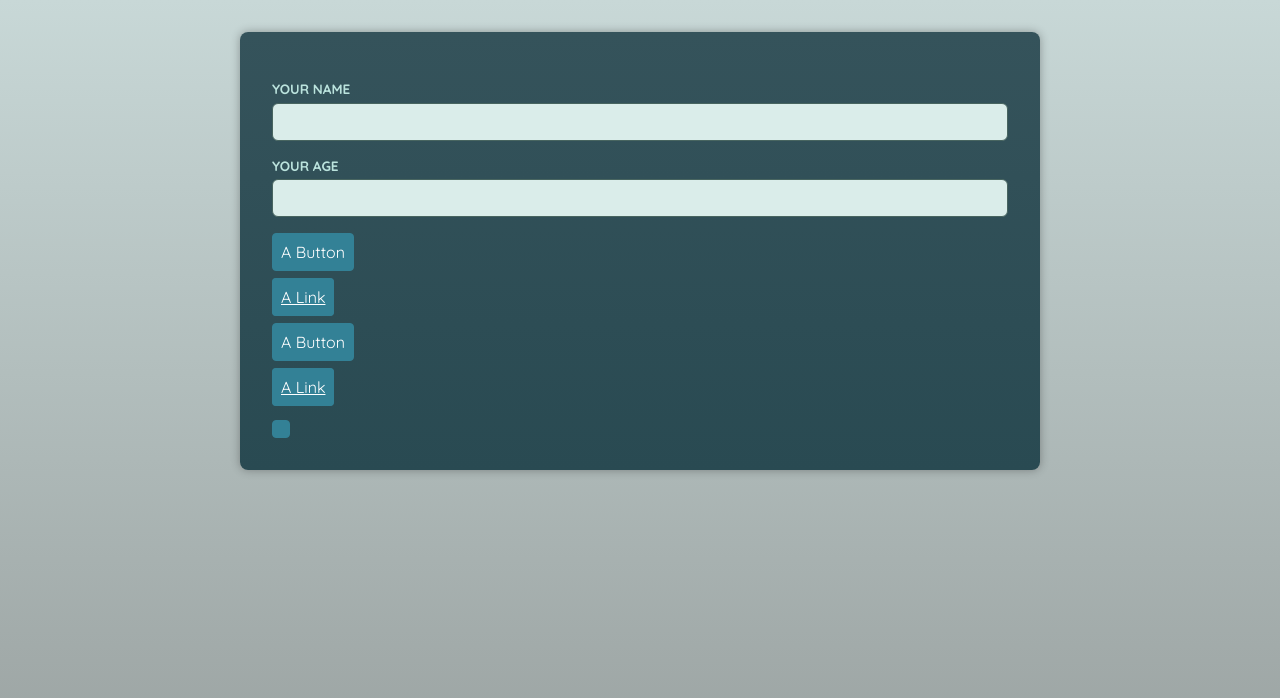
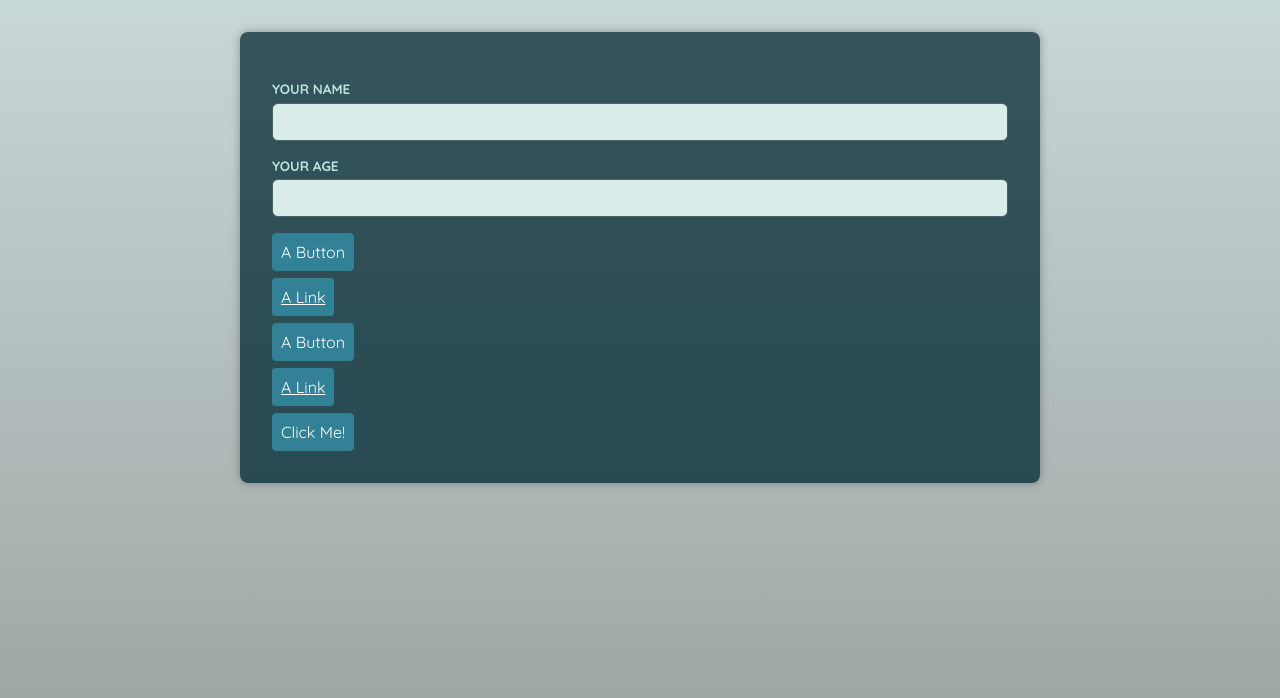
Before and after one commit to AlexisCast/react-ts-advance2, a React (Vite) app: page / in a window 1280 px wide. Shown: the top 698 px of the page. Built offline with nearby package versions, Linux system fonts and the light colour scheme; a web font is replaced by a local one.

Commit message:
better polymorphic Container component

```diff
--- a/src/App.tsx
+++ b/src/App.tsx
@@ -4,6 +4,10 @@
 import Container from "./components/Container.tsx";
 
 function App() {
+	const hanleClick = () => {
+		console.log("click!");
+	};
+
 	return (
 		<main>
 			<Input id="name" label="Your name" type="text" />
@@ -22,7 +26,9 @@
 			<p>
 				<Button href="https://google.com">A Link</Button>
 			</p>
-			<Container as={Button} />
+			<Container as={Button} onClick={hanleClick}>
+				Click Me!
+			</Container>
 		</main>
 	);
 }
--- a/src/components/Container.tsx
+++ b/src/components/Container.tsx
@@ -1,12 +1,22 @@
-import { type ElementType } from "react";
+import {
+	type ComponentPropsWithoutRef,
+	type ReactNode,
+	type ElementType,
+} from "react";
 
-type ContainerProps = {
-	as: ElementType;
-};
+type ContainerProps<T extends ElementType> = {
+	as?: T;
+	children: ReactNode;
+} & ComponentPropsWithoutRef<T>;
 
-const Container = ({ as }: ContainerProps) => {
-	const Component = as;
-	return <Component />;
+const Container = <C extends ElementType>({
+	as,
+	children,
+	...props
+}: ContainerProps<C>) => {
+	const Component = as || "div";
+
+	return <Component {...props}>{children}</Component>;
 };
 
 export default Container;
```
